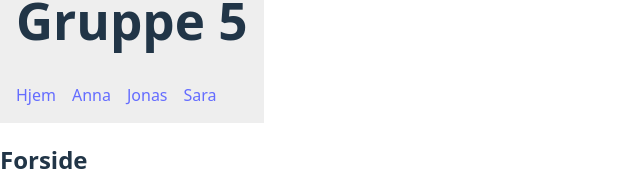
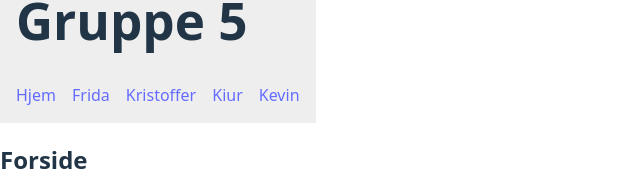
Before and after one commit to KristofferKristiansen/UIN25_AK3, a React (Vite) app: page / in a window 1280 px wide. Shown: the part 330-503 px from the top of the page, without its empty margins (0-640 px from the left). Built offline with nearby package versions, Linux system fonts and the light colour scheme; no server answers.

Commit message:
oppdaterte header og sanity

```diff
--- a/src/components/Header.jsx
+++ b/src/components/Header.jsx
@@ -6,9 +6,10 @@ function Header() {
       <h1>Gruppe 5</h1>
       <nav style={{ display: 'flex', gap: '1rem' }}>
         <Link to="/">Hjem</Link>
-        <Link to="/member/ID1">Anna</Link>
-        <Link to="/member/ID2">Jonas</Link>
-        <Link to="/member/ID3">Sara</Link>
+        <Link to="/member/ID1">Frida</Link>
+        <Link to="/member/ID2">Kristoffer</Link>
+        <Link to="/member/ID3">Kiur</Link>
+        <Link to="/member/ID4">Kevin</Link>
         {/* Disse ID-ene må byttes med faktiske sanity-id-er etter hvert */}
       </nav>
     </header>
```
